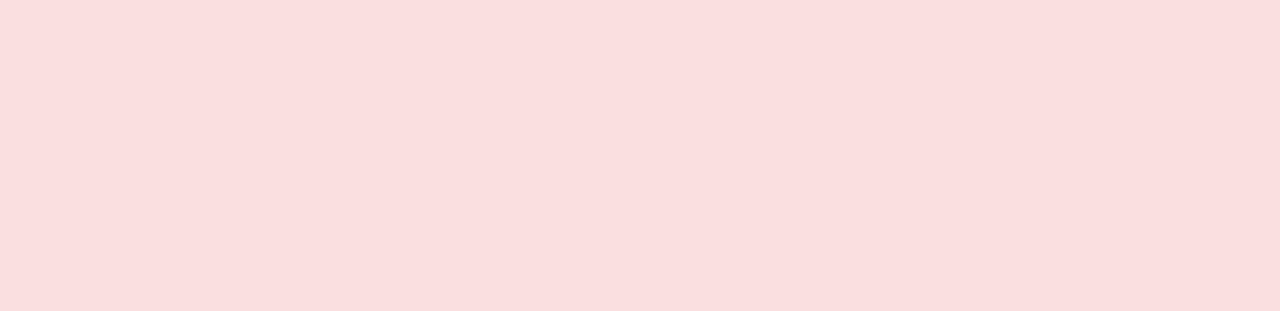
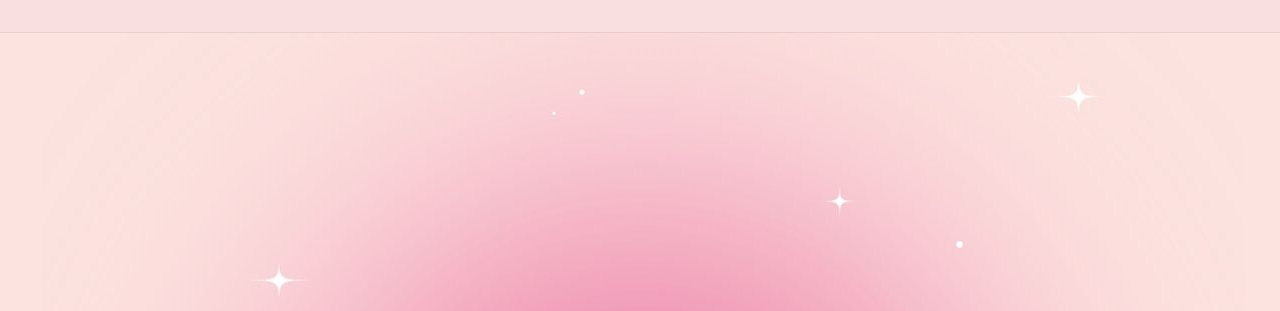
Before and after one commit to Cam1ss/Alura-Imersao-Gemini, a plain HTML site: page index.html in a window 1280 px wide. Shown: the top 311 px of the page. Drawn offline with nearby package versions, Linux system fonts and the light colour scheme; a web font is replaced by a local one.

Commit message:
Update home.css

```diff
--- a/assents/style/home.css
+++ b/assents/style/home.css
@@ -8,7 +8,7 @@
  }
 
  body {
-    background-image: url('fundo.png');
+    background-image: url('/fundo.png');
     font-family: "Poppins", sans-serif;
     background-repeat: no-repeat;
     background-size: auto;
```
